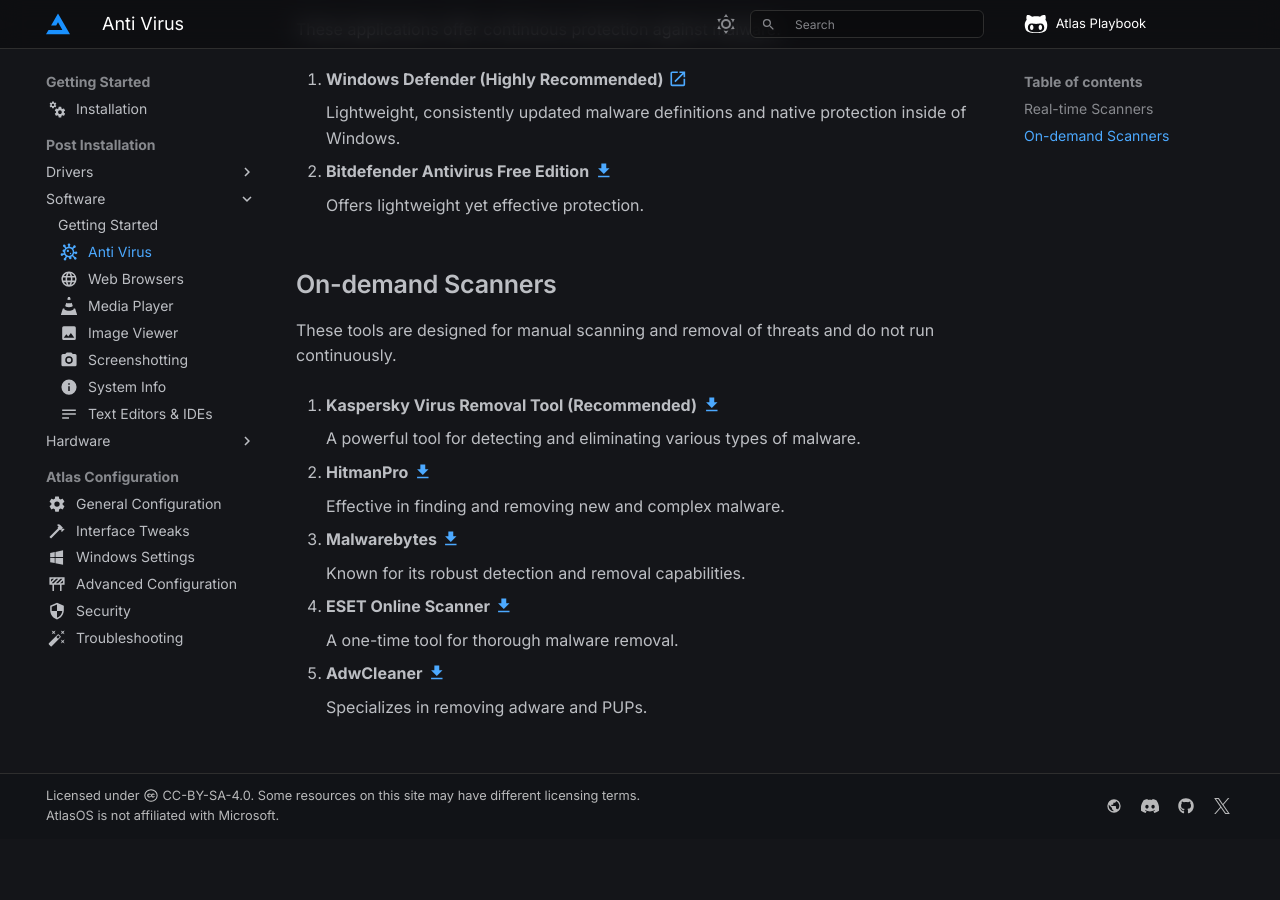
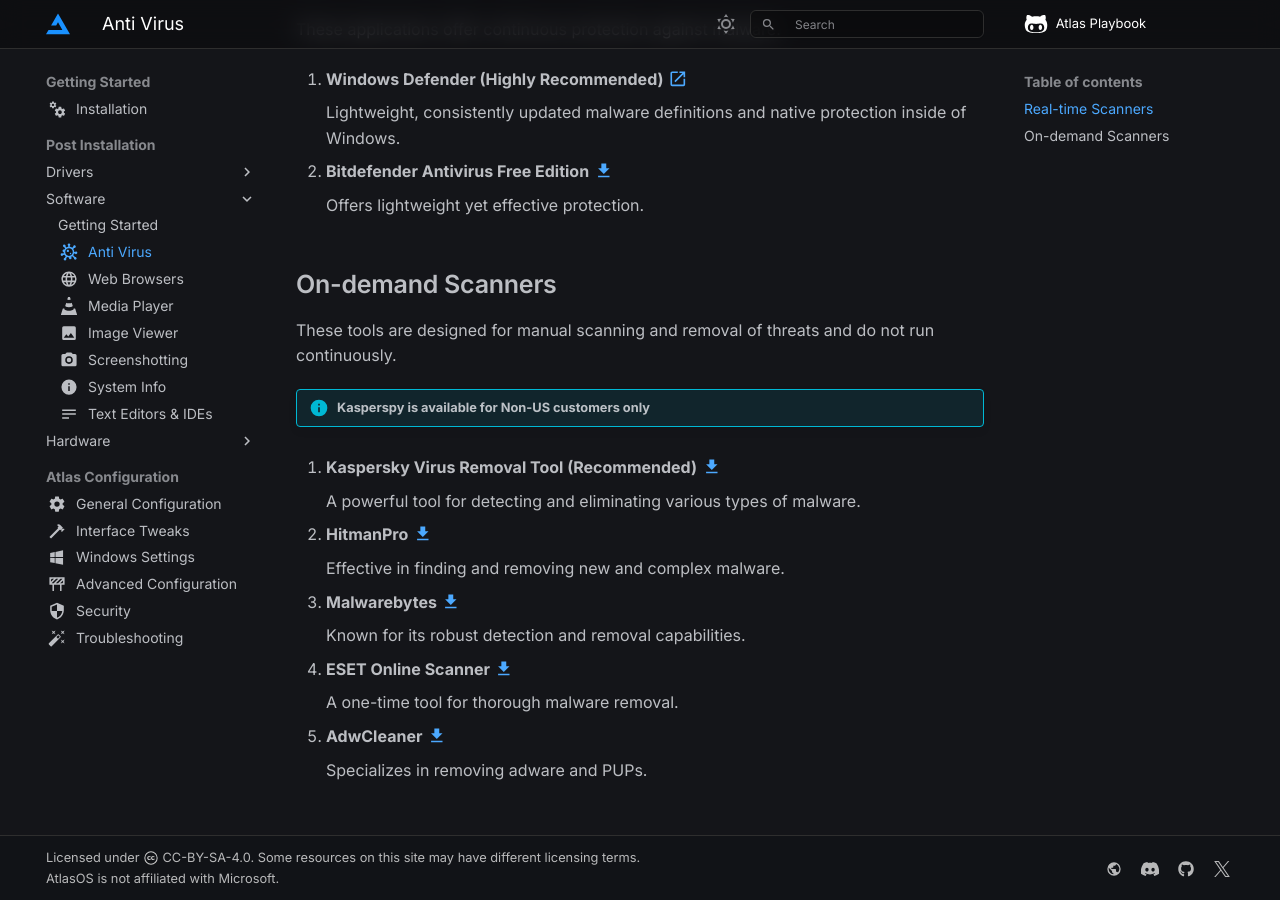
Before and after one commit to Atlas-OS/docs, an MkDocs documentation site: the page built from docs/getting-started/post-installation/software/anti-virus.md, in a window 1280 px wide and 900 px high, scrolled down 520 px. Built offline with MkDocs 1.6.1 and Material for MkDocs 9.7.7, drawn with Linux system fonts in a browser that asks for light colours; some web fonts are replaced; comment, search, counter and statistics services are not loaded; before the commit the page ends 1358 px from its top, so only the background shows below that.

Commit message:
Update anti-virus.md with Kaspersky info
Added note about Kaspersky availability for Non-US customers.

```diff
--- a/docs/getting-started/post-installation/software/anti-virus.md
+++ b/docs/getting-started/post-installation/software/anti-virus.md
@@ -24,6 +24,7 @@ These applications offer continuous protection against malware.
 ## On-demand Scanners
 These tools are designed for manual scanning and removal of threats and do not run continuously.
 
+!!! info "Kasperspy is available for Non-US customers only"
 1. **Kaspersky Virus Removal Tool (Recommended)** [:material-download:](https://devbuilds.s.kaspersky-labs.com/devbuilds/KVRT/latest/full/KVRT.exe)
 
 	A powerful tool for detecting and eliminating various types of malware.
```
